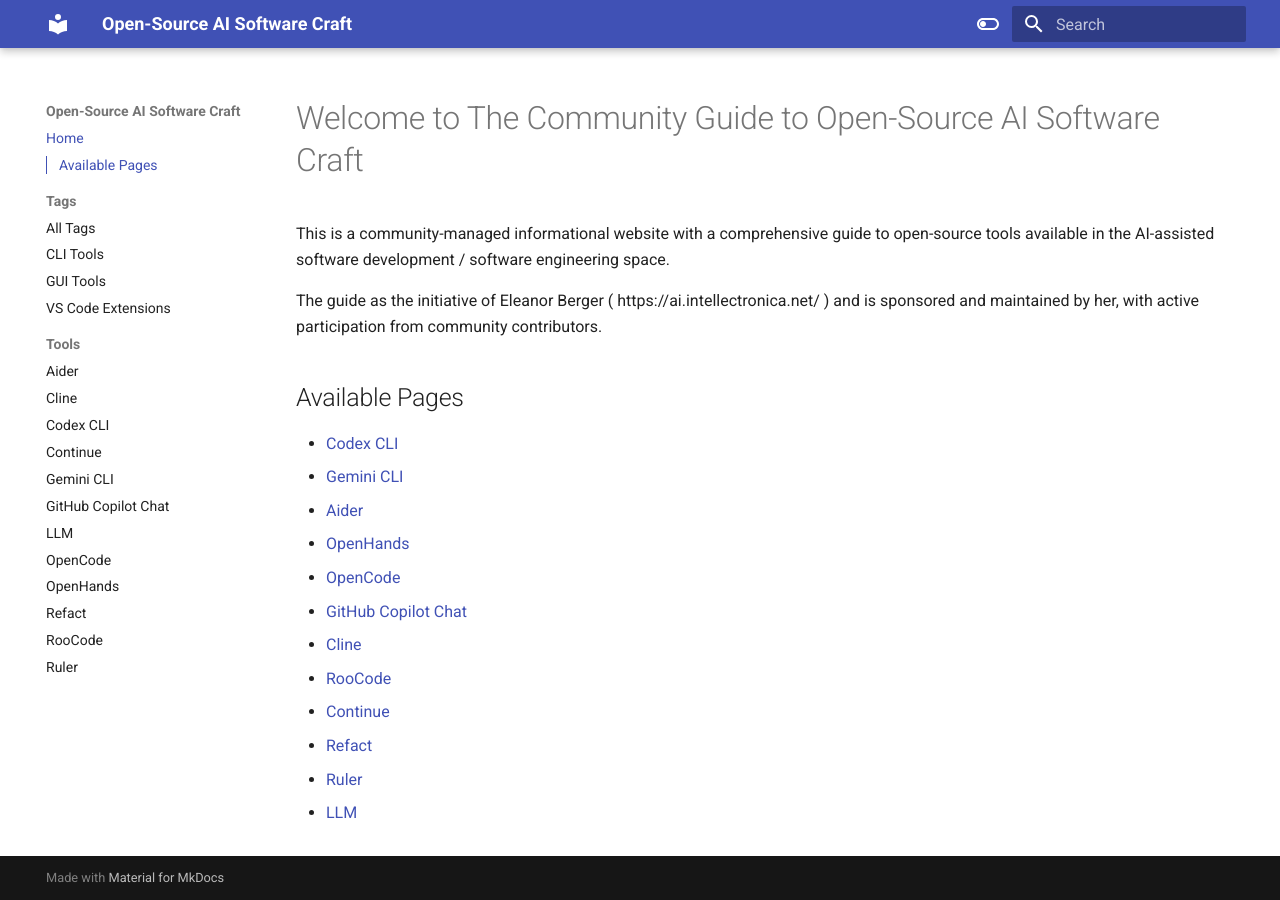
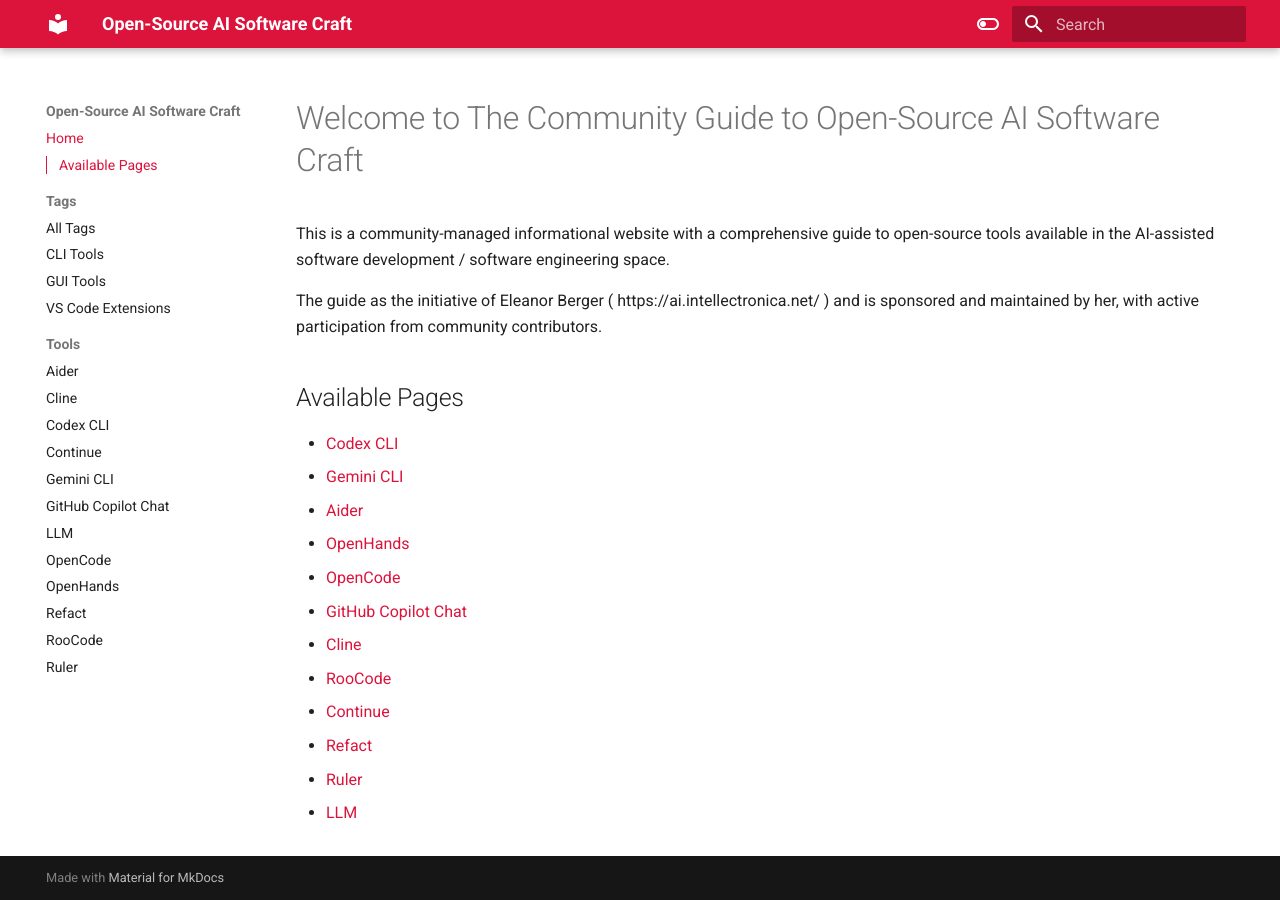
Before and after one commit to joaompinto/oss-ai-swe, an MkDocs documentation site: the page built from docs/index.md, in a window 1280 px wide. Built offline with MkDocs 1.6.1 and Material for MkDocs 9.7.7, drawn with Linux system fonts in a browser that asks for light colours.

Commit message:
style: restore crimson header color

```diff
--- /dev/null
+++ b/docs/stylesheets/extra.css
@@ -0,0 +1,3 @@
+:root {
+  --md-primary-fg-color: #DC143C;
+}
--- a/mkdocs.yml
+++ b/mkdocs.yml
@@ -24,6 +24,9 @@
         icon: material/toggle-switch
         name: Switch to light mode
 
+extra_css:
+  - stylesheets/extra.css
+
 plugins:
   - search
   - tags:
```
